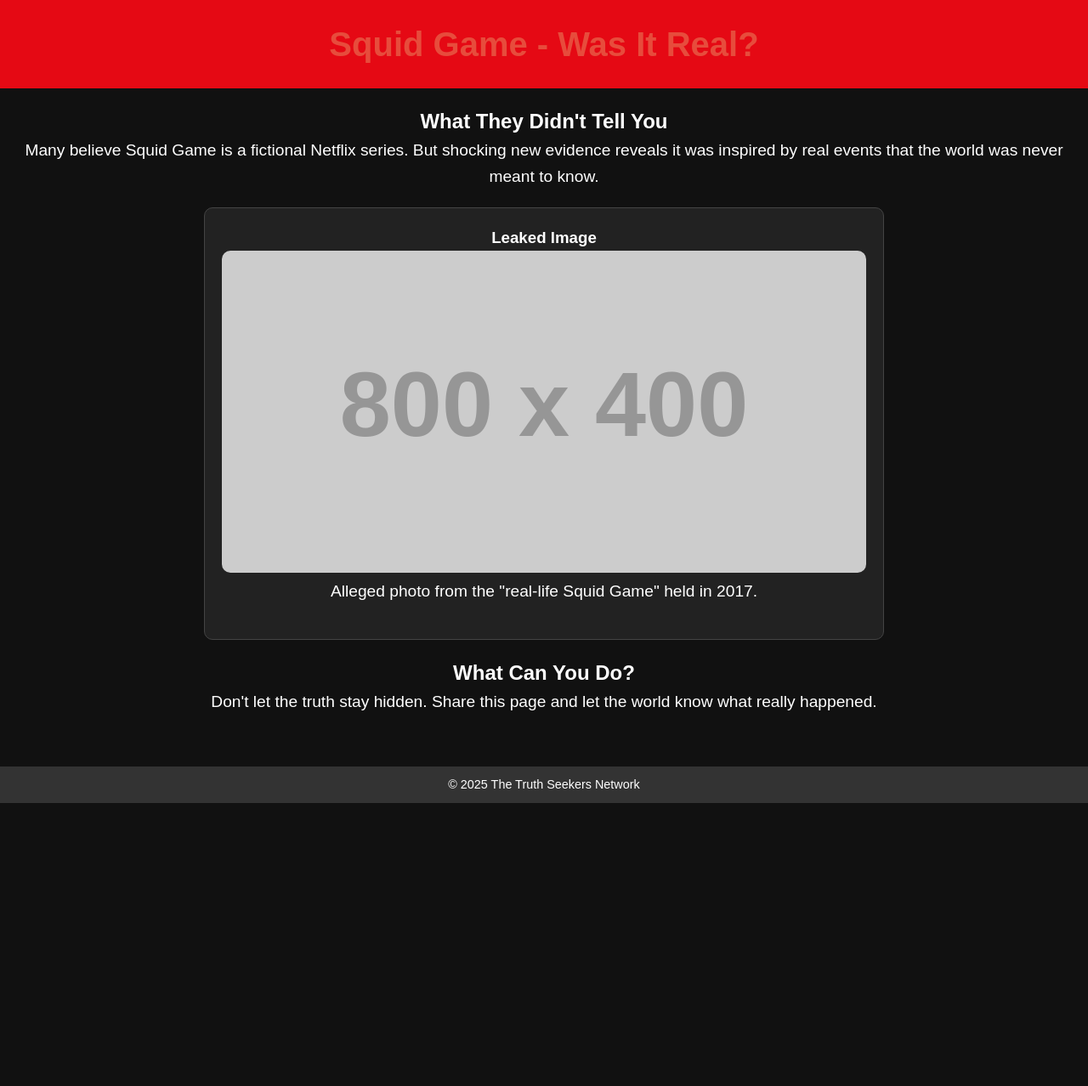
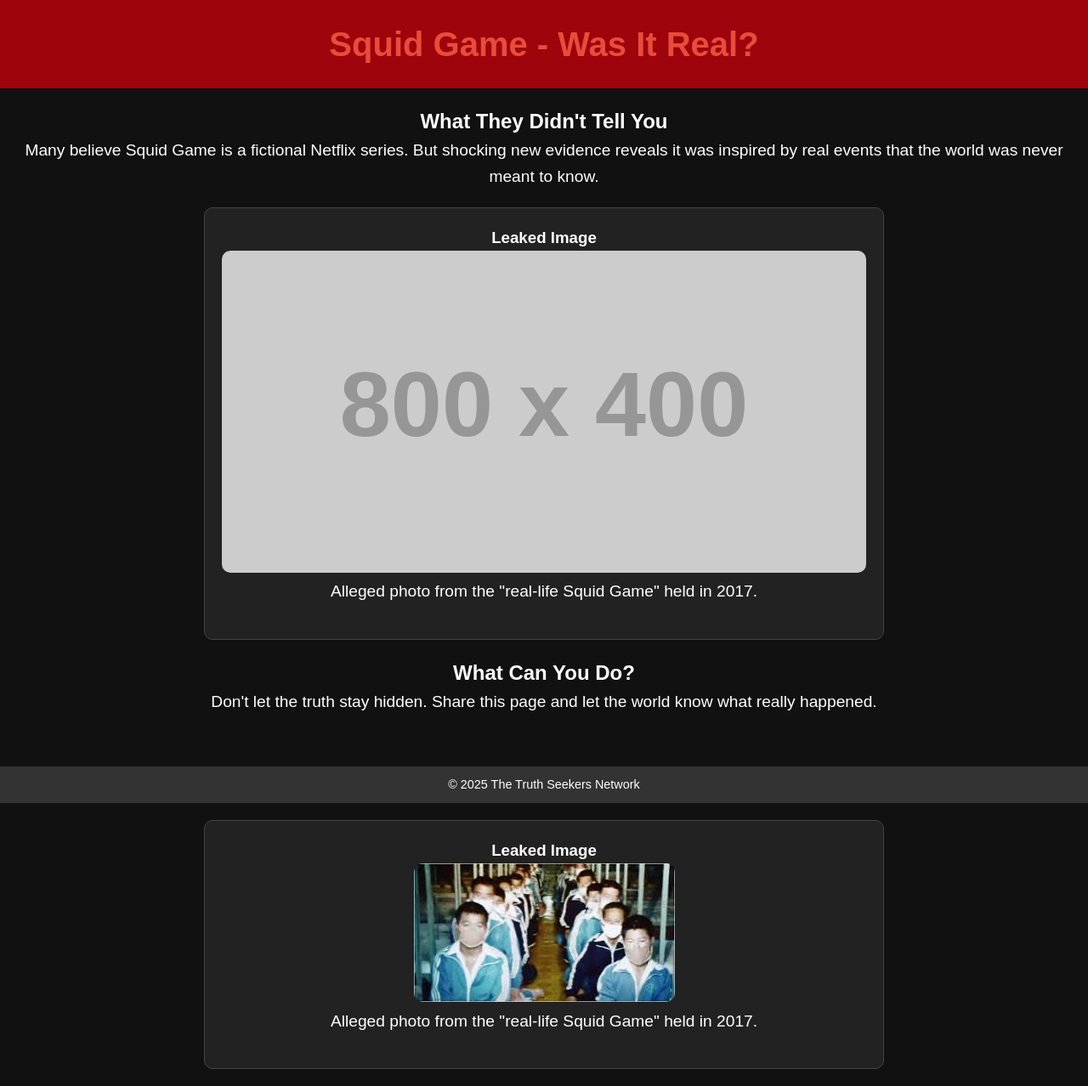
Before and after one commit to LUCQ5/Squid-Game, a plain HTML site: page index.html in a window 1280 px wide. Shown: the whole page at 85% size. Before the commit the page ends 945 px from the top, so only its background shows below. Drawn offline with Linux system fonts and the light colour scheme; placeholder pictures from the web are drawn by us.

Commit message:
Add files via upload

```diff
--- a/index.html
+++ b/index.html
@@ -16,7 +16,7 @@
             text-align: center;
         }
         header {
-            background-color: #e50914;
+            background-color: #9d040c;
             padding: 20px;
         }
         header h1 {
@@ -66,3 +66,8 @@
     </footer>
 </body>
 </html>
+<div class="fake-evidence">
+  <h3>Leaked Image</h3>
+  <img src="https://raw.githubusercontent.com/LUCQ5/Squid-Game/refs/heads/main/E9BA6625-C08B-47F9-BE93-C4B9D8D256A7.png" alt="Leaked photo of Squid Game">
+  <p>Alleged photo from the "real-life Squid Game" held in 2017.</p>
+</div>
```
